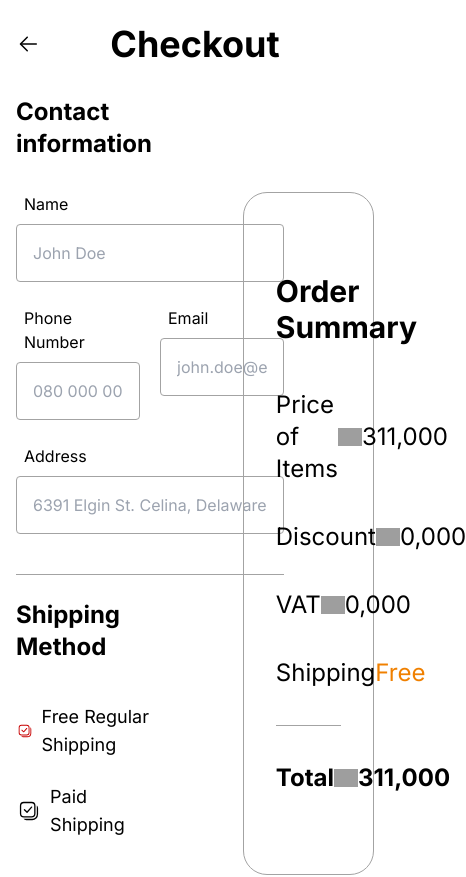
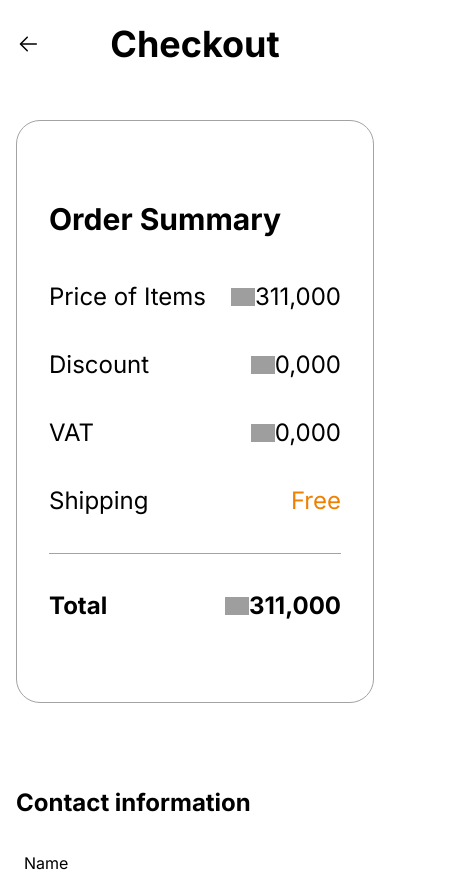
Before and after one commit to ayomikun-ade/HNG-F2-BodyShop, a React (Vite) app: page /checkout in a window 390 px wide. Shown: the top 877 px of the page, 466 px wide, since content can reach past the window. Built offline with nearby package versions, Linux system fonts and the light colour scheme; grey boxes are pictures that could not be loaded.

Commit message:
added checkout responsiveness

```diff
--- a/src/components/CheckoutForm.jsx
+++ b/src/components/CheckoutForm.jsx
@@ -19,7 +19,7 @@ const CheckoutForm = () => {
   };
   return (
     <>
-      <div className="col-span-3 pr-16">
+      <div className="col-span-3 md:pr-16 pr-0 mt-16 md:mt-0">
         <h2 className="text-2xl font-bold mb-6">Contact information</h2>
         <form className="">
           <fieldset className="flex flex-col gap-4 border-b border-neutral-400 pb-10">
--- a/src/components/OrderSummary.jsx
+++ b/src/components/OrderSummary.jsx
@@ -2,7 +2,7 @@ import React from "react";
 
 const OrderSummary = () => {
   return (
-    <div className="col-span-2 border border-neutral-400 rounded-[24px] py-20 px-8 h-fit mt-24">
+    <div className="col-span-2 border border-neutral-400 rounded-[24px] py-20 px-8 h-fit mt-6 md:mt-24">
       <h2 className="text-3xl font-bold mb-11">Order Summary</h2>
       <div className="flex flex-col gap-9 text-2xl">
         <div className="flex justify-between">
--- a/src/pages/Cart.jsx
+++ b/src/pages/Cart.jsx
@@ -92,13 +92,13 @@ const Cart = () => {
       <div className="mt-6 flex flex-col-reverse lg:flex-row justify-between items-center">
         <Link
           to={"/"}
-          className="text-[#f08000] text-xl px-6 py-3 lg:py-0 w-full text-center lg:border-none border-2 border-[#f08000] rounded-xl mt-2 lg:mt-0 lg:w-fit"
+          className="text-[#f08000] hover:text-black transition hover:ease-in text-xl px-6 py-3 lg:py-0 w-full text-center lg:border-none border-2 border-[#f08000] rounded-xl mt-2 lg:mt-0 lg:w-fit"
         >
           Continue Shopping
         </Link>
         <Link
           to={"/checkout"}
-          className="bg-[#f08000] w-full lg:w-fit text-center text-white px-6 py-3 rounded-xl text-xl"
+          className="bg-[#f08000] border-2 border-[#f08000] transition hover:ease-in hover:bg-transparent hover:text-[#f08000] w-full lg:w-fit text-center text-white px-6 py-3 rounded-xl text-xl"
         >
           Proceed to Checkout
         </Link>
--- a/src/pages/CheckoutPage.jsx
+++ b/src/pages/CheckoutPage.jsx
@@ -14,7 +14,7 @@ const CheckoutPage = () => {
         <Header />
       </div>
       <Title title={"Checkout"} nav={"/cart"} />
-      <div className="grid grid-cols-5 mt-8 gap-5">
+      <div className="md:grid grid-cols-5 mt-8 gap-5 mb-10 flex flex-col-reverse">
         <CheckoutForm />
         <OrderSummary />
       </div>
```
